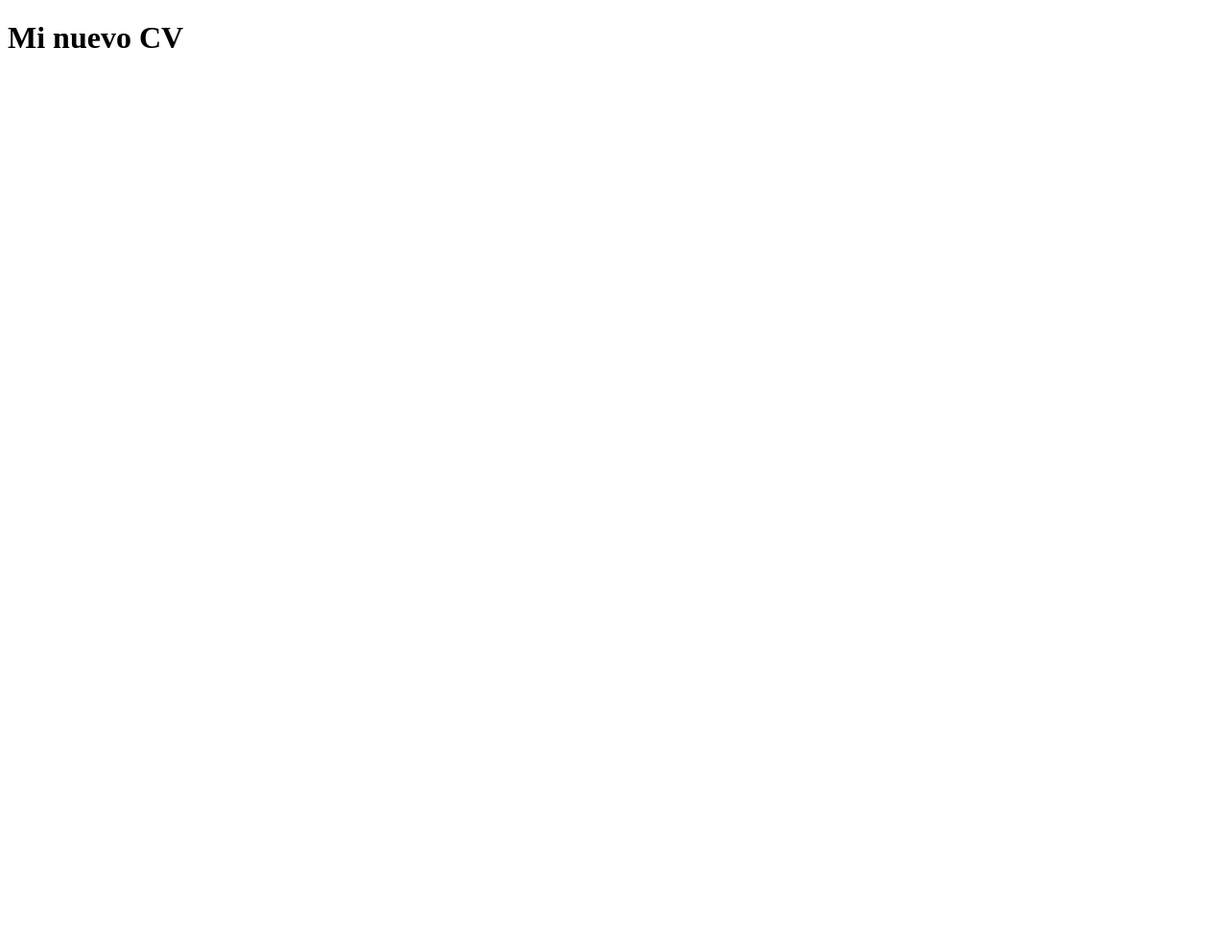
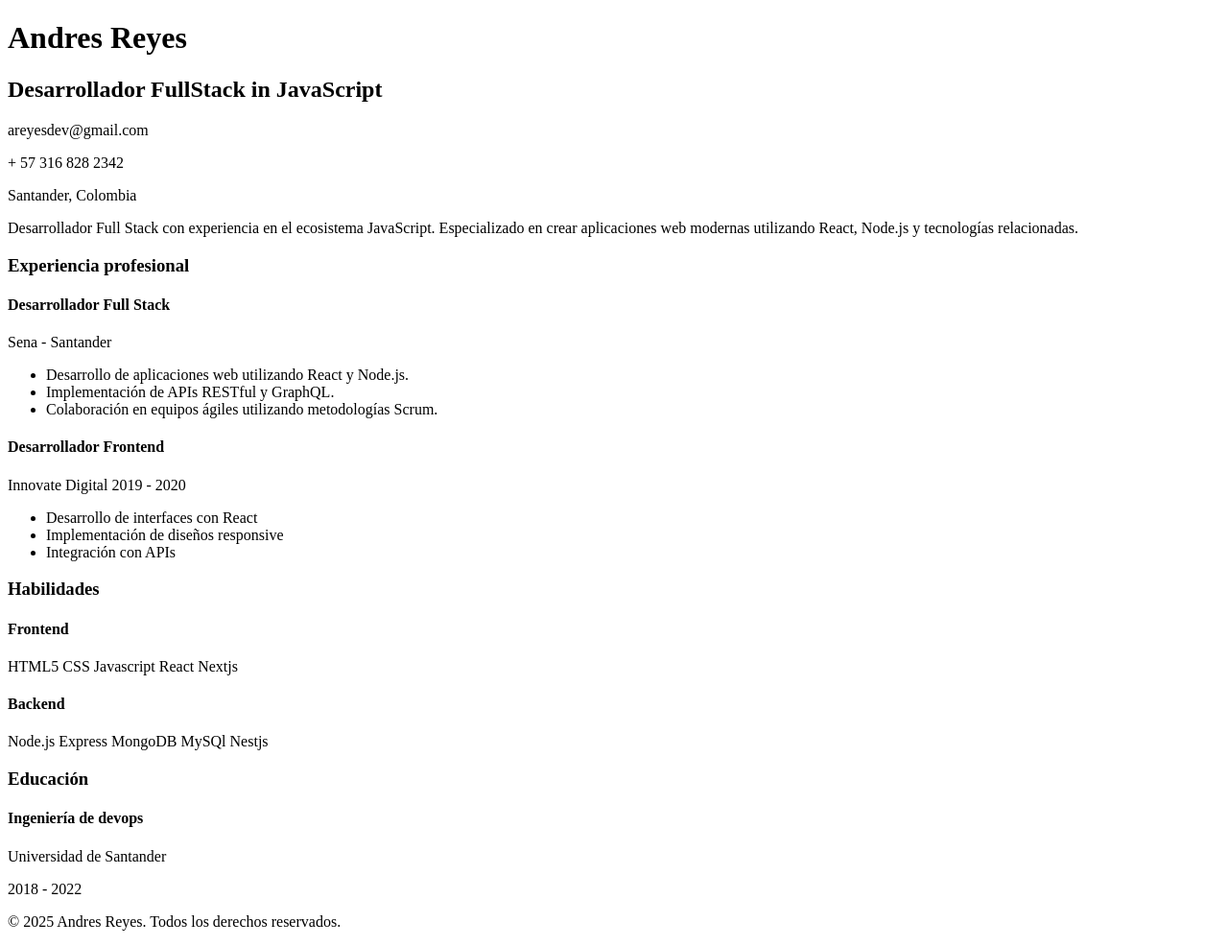
Before and after one commit to areyesdev/git-profile, a plain HTML site: page index.html in a window 1280 px wide. Shown: the whole page at 96% size. Before the commit the page ends 800 px from the top, so only its background shows below. Drawn offline with Linux system fonts and the light colour scheme.

Commit message:
feat: enhance CV layout and content

```diff
--- a/index.html
+++ b/index.html
@@ -4,11 +4,101 @@
 <head>
     <meta charset="UTF-8">
     <meta name="viewport" content="width=device-width, initial-scale=1.0">
-    <title>Profile</title>
+    <title>CV - Desarrollador FullStack JavaScript</title>
 </head>
 
 <body>
-    <h1>Mi nuevo CV</h1>
+    <div class="container">
+        <!-- Encabezado -->
+        <header>
+            <h1>Andres Reyes</h1>
+            <h2>Desarrollador FullStack in JavaScript</h2>
+            <div class="contact-info">
+                <p>areyesdev@gmail.com</p>
+                <p> + 57 316 828 2342</p>
+                <P>Santander, Colombia</P>
+            </div>
+        </header>
+
+        <!-- Contenido Principal -->
+        <main>
+            <!-- Resumen  -->
+            <section class="summary">
+                <p>Desarrollador Full Stack con experiencia en el ecosistema JavaScript. Especializado en crear
+                    aplicaciones web modernas utilizando React, Node.js y tecnologías relacionadas.</p>
+            </section>
+            <!-- Experiencia -->
+            <section class="experience">
+                <h3>Experiencia profesional</h3>
+                <div class="job">
+                    <h4>Desarrollador Full Stack</h4>
+                    <p>Sena - Santander</p>
+                    <ul>
+                        <li>Desarrollo de aplicaciones web utilizando React y Node.js.</li>
+                        <li>Implementación de APIs RESTful y GraphQL.</li>
+                        <li>Colaboración en equipos ágiles utilizando metodologías Scrum.</li>
+                    </ul>
+                </div>
+                <div class="job">
+                    <h4>Desarrollador Frontend</h4>
+                    <div class="job-meta">
+                        <span>Innovate Digital</span>
+                        <span>2019 - 2020</span>
+                    </div>
+                    <ul>
+                        <li>Desarrollo de interfaces con React</li>
+                        <li>Implementación de diseños responsive</li>
+                        <li>Integración con APIs</li>
+                    </ul>
+                </div>
+            </section>
+            <!-- Habilidades -->
+            <section>
+                <h3>Habilidades</h3>
+
+                <div class="skills">
+                    <div class="skill-category">
+                        <h4>Frontend</h4>
+                        <div class="skills-list">
+                            <span>HTML5</span>
+                            <span>CSS</span>
+                            <span>Javascript</span>
+                            <span>React</span>
+                            <span>Nextjs</span>
+                        </div>
+                    </div>
+
+                </div>
+
+                <div class="skill-category">
+                    <h4>Backend</h4>
+                    <div class="skills-list">
+                        <span>Node.js</span>
+                        <span>Express</span>
+                        <span>MongoDB</span>
+                        <span>MySQl</span>
+                        <span>Nestjs</span>
+                    </div>
+                </div>
+            </section>
+
+            <!-- Educación -->
+            <section>
+                <h3>Educación</h3>
+                <div class="education">
+                    <h4>Ingeniería de devops</h4>
+                    <div class="education-meta">
+                        <p>Universidad de Santander</p>
+                        <p>2018 - 2022</p>
+                    </div>
+                </div>
+            </section>
+        </main>
+        <!-- Footer -->
+        <footer>
+            <p>&copy; 2025 Andres Reyes. Todos los derechos reservados.</p>
+        </footer>
+    </div>
 </body>
 
 </html>
```
